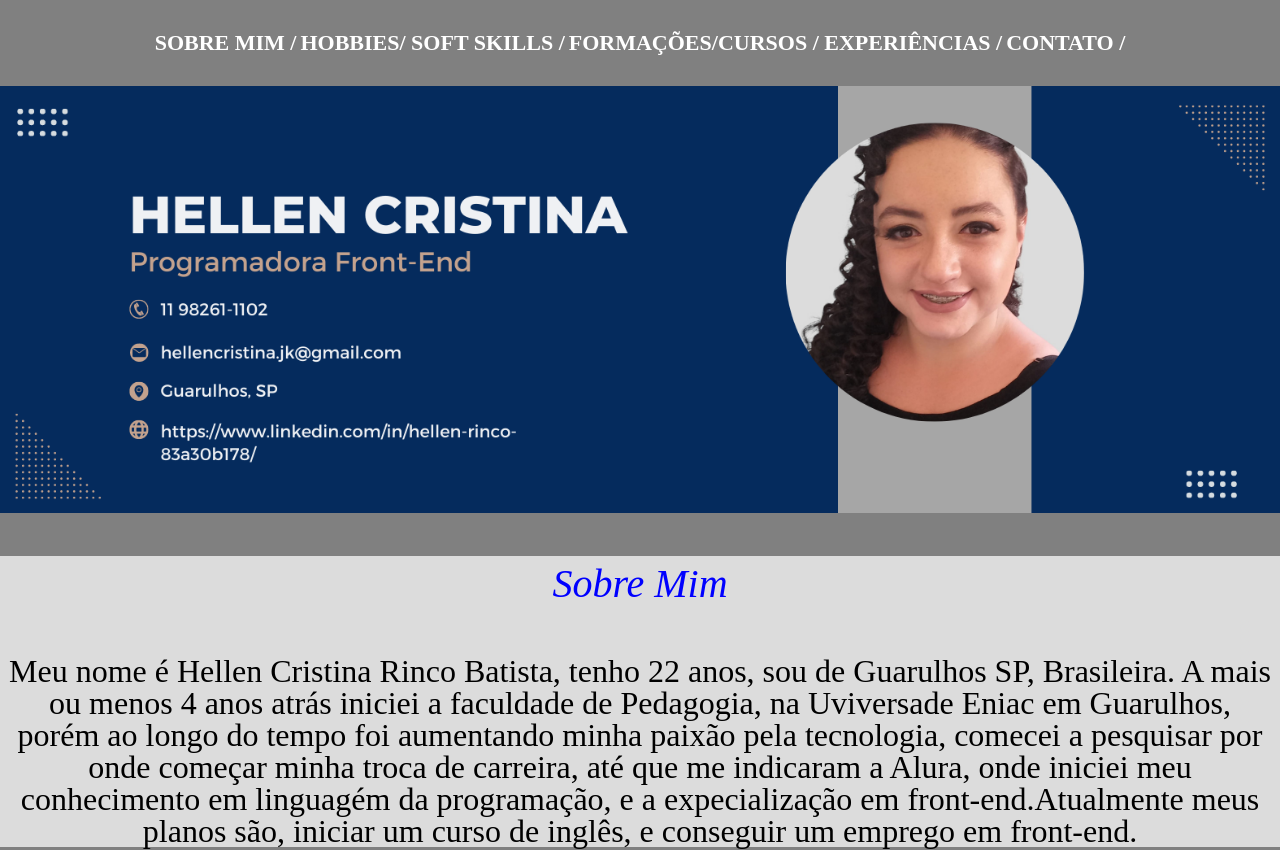
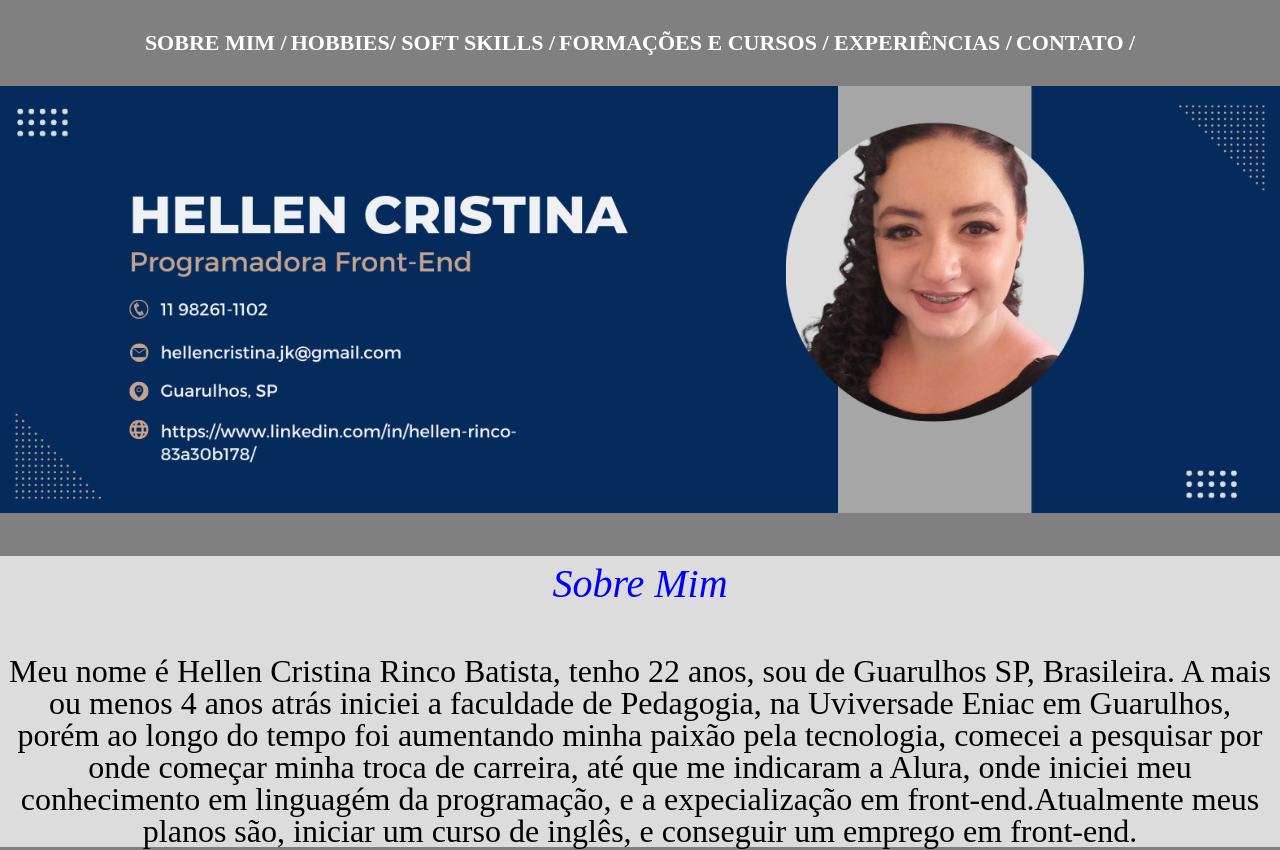
Before and after one commit to HellenCristina2001/portfolio, a plain HTML site: page index.html in a window 1280 px wide. Shown: the top 850 px of the page. Drawn offline with nearby package versions, Linux system fonts and the light colour scheme.

Commit message:
Add files via upload

```diff
--- a/index.html
+++ b/index.html
@@ -25,7 +25,7 @@
 						<li><a href="index.html"> Sobre Mim /</a></li>
 						<li><a href="index__hobbies.html">Hobbies/ </a></li>
 						<li><a href="index__skill.html">Soft Skills /</a></li>
-						<li><a href="index__formacao.html"> Formações/Cursos / </a></li>
+						<li><a href="index__formacao.html"> Formações e Cursos / </a></li>
 						<li><a href="index__experiencia.html">Experiências /</a></li>
 						<li><a href="index__contato.html"> Contato /</a></li>
 
```
Also changed, not shown: index__experiencia.html (+1 -1 lines), index__formacao.html (+1 -1 lines), index__hobbies.html (+1 -1 lines), index__skill.html (+1 -1 lines).
